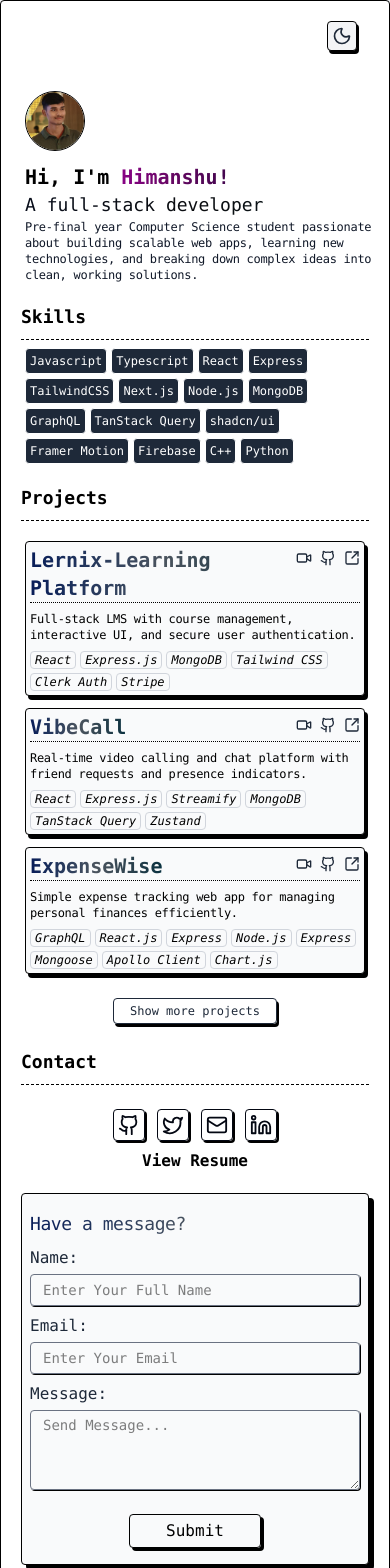
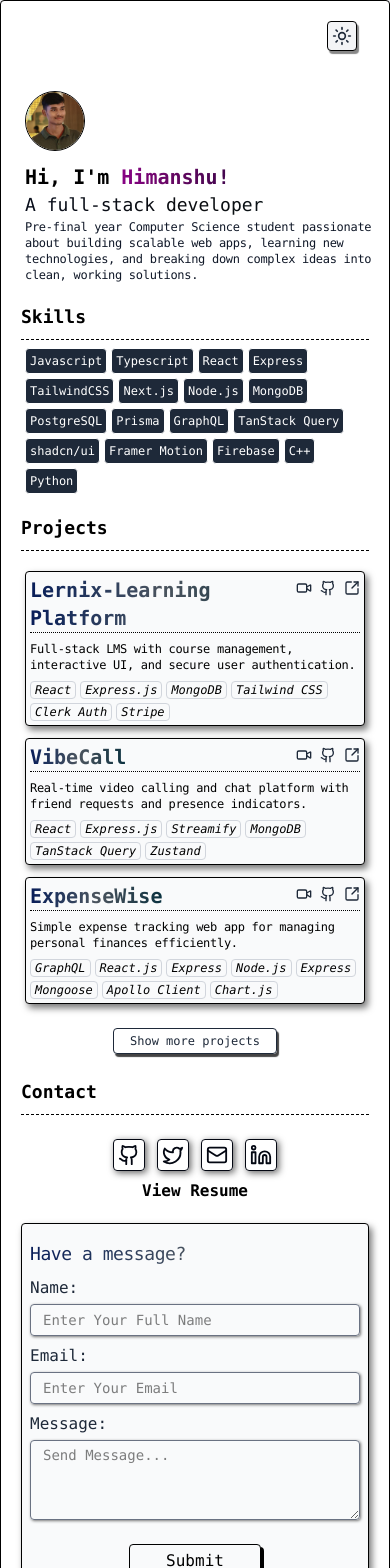
Before and after one commit to himanshur4/portfolio-v1, a React (Vite) app: page / in a window 390 px wide. Shown: the top 1568 px of the page. Built offline with nearby package versions, Linux system fonts and the light colour scheme.

Commit message:
refactor: update styles and improve responsiveness across components

```diff
--- a/src/App.jsx
+++ b/src/App.jsx
@@ -4,7 +4,7 @@ import Home from './pages/Home'
 const App = () => {
   return (
     <div className='flex justify-center min-h-screen
- font-mono font-medium  dark:bg-gradient-to-br dark:from-[#0a0c10] dark:via-[#161b22] dark:to-[#30363d] bg-gray-100 dark:bg-zinc-950'>
+ font-mono font-medium  dark:bg-gradient-to-br dark:from-[#000000] dark:via-[#000000] dark:to-[#000000] bg-gray-100 dark:bg-zinc-950'>
       <Home/>
     </div>
   )
--- a/src/components/Contact.jsx
+++ b/src/components/Contact.jsx
@@ -13,16 +13,16 @@ const Contact = () => {
       </h1>
       <div className="flex-col">
         <div className="flex items-center justify-center gap-3 md:gap-4 pt-6 pb-2 mx-3">
-          <Github className='rounded size-8 sm:size-9 md:size-10 p-1  cursor-pointer dark:text-gray-400 transition-transform duration-300 ease-in-out hover:scale-108 hover:bg-gray-900 hover:text-gray-50
-          border border-solid dark:border-zinc-500 shadow-[2px_2px_0px_#000000] dark:shadow-[2px_2px_0px_#999]  text-gray-950 dark:hover:bg-gray-100 dark:hover:text-gray-800 dark:bg-zinc-950' onClick={()=>handleLinkClick(data.social.github)}/>
-          <Twitter className='rounded size-8 sm:size-9 md:size-10 p-1  cursor-pointer dark:text-gray-400 transition-transform duration-300 ease-in-out hover:scale-108 hover:bg-gray-900 hover:text-gray-50
-          border border-solid dark:border-zinc-500 shadow-[2px_2px_0px_#000000] dark:shadow-[2px_2px_0px_#999]  text-gray-950 dark:hover:bg-gray-100 dark:hover:text-gray-800 dark:bg-zinc-950' onClick={()=>handleLinkClick(data.social.X)} />
-          <a href="mailto:himanshu.tech37@gmail.com"><Mail className='rounded size-8 sm:size-9 md:size-10 p-1  cursor-pointer dark:text-gray-400 transition-transform duration-300 ease-in-out hover:scale-108 hover:bg-gray-900 hover:text-gray-50
-          border border-solid dark:border-zinc-500 shadow-[2px_2px_0px_#000000] dark:shadow-[2px_2px_0px_#999]  text-gray-950 dark:hover:bg-gray-100 dark:hover:text-gray-800 dark:bg-zinc-950' /></a>
-          <Linkedin className='rounded size-8 sm:size-9 md:size-10 p-1  cursor-pointer dark:text-gray-400 transition-transform duration-300 ease-in-out hover:scale-108 hover:bg-gray-900 hover:text-gray-50
-          border border-solid dark:border-zinc-500 shadow-[2px_2px_0px_#000000] dark:shadow-[2px_2px_0px_#999]  text-gray-950 dark:hover:bg-gray-100 dark:hover:text-gray-800 dark:bg-zinc-950' onClick={()=>handleLinkClick(data.social.linkedin)} />
+          <Github className='rounded size-8 sm:size-9 md:size-10 p-1  cursor-pointer dark:text-gray-400 transition-transform duration-300 ease-in-out hover:scale-102 hover:bg-gray-900 hover:text-gray-50
+          border border-solid dark:border-zinc-500 shadow-[2px_2px_7px_#666666] dark:shadow-[2px_2px_2px_#555555] text-gray-950 dark:hover:bg-gray-100 dark:hover:text-gray-800 dark:bg-zinc-950' onClick={()=>handleLinkClick(data.social.github)}/>
+          <Twitter className='rounded size-8 sm:size-9 md:size-10 p-1  cursor-pointer dark:text-gray-400 transition-transform duration-300 ease-in-out hover:scale-102 hover:bg-gray-900 hover:text-gray-50
+          border border-solid dark:border-zinc-500 shadow-[2px_2px_7px_#666666] dark:shadow-[2px_2px_2px_#555555]  text-gray-950 dark:hover:bg-gray-100 dark:hover:text-gray-800 dark:bg-zinc-950' onClick={()=>handleLinkClick(data.social.X)} />
+          <a href="mailto:himanshu.tech37@gmail.com"><Mail className='rounded size-8 sm:size-9 md:size-10 p-1  cursor-pointer dark:text-gray-400 transition-transform duration-300 ease-in-out hover:scale-102 hover:bg-gray-900 hover:text-gray-50
+          border border-solid dark:border-zinc-500 shadow-[2px_2px_7px_#666666] dark:shadow-[2px_2px_2px_#555555]  text-gray-950 dark:hover:bg-gray-100 dark:hover:text-gray-800 dark:bg-zinc-950' /></a>
+          <Linkedin className='rounded size-8 sm:size-9 md:size-10 p-1  cursor-pointer dark:text-gray-400 transition-transform duration-300 ease-in-out hover:scale-102 hover:bg-gray-900 hover:text-gray-50
+          border border-solid dark:border-zinc-500 shadow-[2px_2px_7px_#666666] dark:shadow-[2px_2px_2px_#555555]  text-gray-950 dark:hover:bg-gray-100 dark:hover:text-gray-800 dark:bg-zinc-950' onClick={()=>handleLinkClick(data.social.linkedin)} />
         </div>
-       <a href='/resume.pdf'><p className='text-center font-bold hover:underline cursor-pointer mb-3 hover:scale-105 '>View Resume</p></a>
+       <a href='/resume11.pdf'><p className='text-center font-bold hover:underline cursor-pointer mb-3 hover:scale-105 '>View Resume</p></a>
         <div className='flex items-center justify-center'>
          <ContactCard/>
         </div>
--- a/src/components/ContactCard.jsx
+++ b/src/components/ContactCard.jsx
@@ -18,26 +18,26 @@ const ContactCard = () => {
         setFormData({...formData,[name]:value})
     }
     return (
-        <div className='flex-col justify-center items-start w-full sm:w-3/4 bg-gray-50 dark:bg-zinc-950 p-2 border border-solid dark:border-stone-500 shadow-[5px_5px_0px_#000000] dark:shadow-[4px_4px_0px_#999] mt-2 mb-4 sm:px-3 md:px-4 lg:px-6 rounded'>
+        <div className='flex-col justify-center items-start w-full sm:w-3/4 bg-gray-50 dark:bg-zinc-950 p-2 border border-solid dark:border-stone-500 shadow-[3px_4px_7px_#777777] dark:shadow-[3px_4px_3px_#555555] mt-2 mb-4 sm:px-3 md:px-4 lg:px-6 rounded'>
             <h1 className='text-lg lg:text-xl text-left  mt-2 bg-clip-text text-transparent bg-gradient-to-r dark:from-[#A1C2D4] dark:via-[#BAC8A3] dark:to-[#F1F2B5]  from-[#081c58] via-[#4B545E] to-[#09313f] tracking-tight'>Have a message?</h1>
             <form onSubmit={handleSubmit} className='space-y-2 mt-2'>
                 <div>
                     <label htmlFor='name' className='block font-medium text-base text-gray-800 dark:text-gray-400 '>
                         Name:
                     </label>
-                    <input type='text' name='name' id='name' required value={formData.name} onChange={handleChange} className="mt-1 block h-8 text-sm w-full  border-gray-500 px-3 outline-none focus:border-2 border border-solid dark:border-stone-500 shadow-[1px_1px_0px_#000000] dark:shadow-[1px_1px_0px_#999] rounded" placeholder='Enter Your Full Name' />
+                    <input type='text' name='name' id='name' required value={formData.name} onChange={handleChange} className="mt-1 block h-8 text-sm w-full  border-gray-500 px-3 outline-none focus:border-2 border border-solid dark:border-stone-500 shadow-[1px_1px_3px_#777777] dark:shadow-[1px_1px_3px_#555555] rounded" placeholder='Enter Your Full Name' />
                 </div>
                 <div>
                     <label htmlFor='email' className='block font-medium text-base text-gray-800 dark:text-gray-400 '>
                         Email:
                     </label>
-                    <input type='text' name='email' id='email' required value={formData.email} onChange={handleChange} className="mt-1 block h-8 text-sm w-full  px-3 border-gray-500 outline-none focus:border-2 border rounded border-solid dark:border-stone-500 shadow-[1px_1px_0px_#000000] dark:shadow-[1px_1px_0px_#999]" placeholder='Enter Your Email' />
+                    <input type='text' name='email' id='email' required value={formData.email} onChange={handleChange} className="mt-1 block h-8 text-sm w-full  px-3 border-gray-500 outline-none focus:border-2 border rounded border-solid dark:border-stone-500 shadow-[1px_1px_3px_#777777] dark:shadow-[1px_1px_3px_#555555]" placeholder='Enter Your Email' />
                 </div>
                 <div>
                     <label htmlFor='message' className='block font-medium text-base text-gray-800 dark:text-gray-400 '>
                         Message:
                     </label>
-                    <textarea rows={3} type='textarea' name='message' id='message' required value={formData.message} onChange={handleChange} className="mt-1 block text-sm w-full border-gray-500 px-3 rounded outline-none focus:border-2 min-h-20 pt-1 border border-solid dark:border-stone-500 shadow-[1px_1px_0px_#000000] dark:shadow-[1px_1px_0px_#999]" placeholder='Send Message...'></textarea>
+                    <textarea rows={3} type='textarea' name='message' id='message' required value={formData.message} onChange={handleChange} className="mt-1 block text-sm w-full border-gray-500 px-3 rounded outline-none focus:border-2 min-h-20 pt-1 border border-solid dark:border-stone-500 shadow-[1px_1px_3px_#777777] dark:shadow-[1px_1px_3px_#555555]" placeholder='Send Message...'></textarea>
                 </div>
                 <div className='flex items-center justify-center'>
                 <button type='submit' className=' px-9 py-1 mt-4 mb-2 cursor-pointer border border-solid dark:border-stone-500 shadow-[3px_3px_0px_#000000] dark:shadow-[2px_2px_0px_#999] hover-underline rounded'>
--- a/src/components/Navbar.jsx
+++ b/src/components/Navbar.jsx
@@ -1,4 +1,4 @@
-import { MoonIcon, SunIcon } from 'lucide-react'
+import { MoonIcon, Sun, SunIcon } from 'lucide-react'
 import React, { useEffect } from 'react'
 import { useThemeStore } from '../store/useThemeStore';
 
@@ -11,11 +11,11 @@ const Navbar = () => {
 
   return (
     <div className='flex items-center justify-end p-4 my-1'>
-        <button onClick={toggleDarkMode} className="focus:outline-none mr-4 dark:bg-zinc-950 border border-solid dark:border-zinc-500 shadow-[2px_3px_0px_#000000] dark:shadow-[2px_3px_0px_#999] bg-gray-100 rounded">
+        <button onClick={toggleDarkMode} className="focus:outline-none mr-4 dark:bg-zinc-950 border border-solid dark:border-zinc-500 shadow-[2px_3px_1px_#888888] dark:shadow-[2px_3px_1px_#555555] bg-gray-100 rounded">
         {darkMode ? (
-          <SunIcon  className="size-7 sm:size-8 text-gray-800 dark:text-gray-300 cursor-pointer p-1 " aria-label="Toggle Light Mode" />
+          <MoonIcon  className="size-7 sm:size-8 text-gray-800 dark:text-gray-300 cursor-pointer p-1 " aria-label="Toggle Dark Mode" />
         ) : (
-          <MoonIcon className="size-7 sm:size-8 text-gray-800 dark:text-gray-400 cursor-pointer  p-1" aria-label="Toggle Dark Mode" />
+          <SunIcon className="size-7 sm:size-8 text-gray-800 dark:text-gray-400 cursor-pointer  p-1" aria-label="Toggle Light Mode" />
         )}
       </button>
     </div>
--- a/src/components/Projects.jsx
+++ b/src/components/Projects.jsx
@@ -14,7 +14,7 @@ const Projects = () => {
       </h1>
       <div className="flex flex-col gap-1 md:gap-1.5 lg:gap-2 p-1 mt-2">
         {
-          proj.map((proj) => (<div className='flex-col bg-gray-50 dark:bg-zinc-950 border border-solid dark:border-zinc-500 shadow-[3px_4px_0px_#000000] dark:shadow-[2px_3px_0px_#999] p-1 cursor-pointer hover:transform-3d mt-2 sm:mt-2 md:mt-3 transition-transform duration-300 ease-in-out hover:scale-102 rounded' key={proj.id} onClick={() => handleLinkClick(proj.liveLink)}>
+          proj.map((proj) => (<div className='flex-col bg-gray-50 dark:bg-zinc-950 border border-solid dark:border-zinc-500 shadow-[3px_4px_7px_#777777] dark:shadow-[3px_4px_3px_#555555] p-1 cursor-pointer hover:transform-3d mt-2 sm:mt-2 md:mt-3 transition-transform duration-300 ease-in-out hover:shadow-[3px_4px_0px_#000000] hover:dark:shadow-[3px_4px_0px_#aaaaaa] rounded' key={proj.id} onClick={() => handleLinkClick(proj.liveLink)}>
             <div className="flex justify-between border-b-1 border-dotted dark:border-b-gray-500">
               <h1 className='text-xl font-semibold bg-clip-text text-transparent bg-gradient-to-r dark:from-[#A1C2D4] dark:via-[#BAC8A3] dark:to-[#F1F2B5]  from-[#081c58] via-[#4B545E] to-[#09313f]' >
                 {proj.title}
@@ -44,7 +44,7 @@ const Projects = () => {
           ))
         }
         <div className='flex justify-center items-center'>
-          <button className='text-xs sm:text-sm text-gray-800 dark:text-gray-200 hover:underline cursor-pointer border border-solid dark:border-zinc-500 shadow-[2px_3px_0px_#000000] dark:shadow-[1px_2px_0px_#999] p-1  w-fit px-4   mt-5  rounded' onClick={() => setShowAllProj((prev) => !prev)}>
+          <button className='text-xs sm:text-sm text-gray-800 dark:text-gray-200 hover:underline cursor-pointer border border-solid dark:border-zinc-500 shadow-[2px_3px_1px_#444444] dark:shadow-[1px_2px_0px_#555555] p-1  w-fit px-4   mt-5  rounded' onClick={() => setShowAllProj((prev) => !prev)}>
             {!showAllProj ? "Show more projects" : "Hide all projects"}
           </button>
         </div>
--- a/src/data.js
+++ b/src/data.js
@@ -1,6 +1,6 @@
 export const data={
     skills:[
-        "Javascript","Typescript","React","Express","TailwindCSS","Next.js","Node.js","MongoDB","GraphQL","TanStack Query","shadcn/ui","Framer Motion","Firebase","C++","Python"
+        "Javascript","Typescript","React","Express","TailwindCSS","Next.js","Node.js","MongoDB","PostgreSQL","Prisma","GraphQL","TanStack Query","shadcn/ui","Framer Motion","Firebase","C++","Python"
     ],
     projects:[
         {
--- a/src/pages/Home.jsx
+++ b/src/pages/Home.jsx
@@ -11,7 +11,7 @@ const Home = () => {
      const {darkMode} = useThemeStore();
   return (
 
-    <div className="flex flex-col dark:text-gray-300 w-full sm:w-2xl md:w-3xl sm:px-4 min-h-screen  dark:bg-gradient-to-br dark:from-[#0d1117] dark:via-[#18191a] dark:to-[#21262d]  bg-gradient-to-br  border border-solid shadow-[8px_10px_1px_#000000] dark:shadow-[8px_10px_1px_#bbb] rounded bg-white sm:mb-1 md:mb-2 dark:border-zinc-500" >
+    <div className="flex flex-col dark:text-gray-300 w-full sm:w-2xl md:w-2xl sm:px-4 min-h-screen  dark:bg-gradient-to-br dark:from-[#0d1117] dark:via-[#18191a] dark:to-[#2c212d]  bg-gradient-to-br  border border-solid shadow-[10px_10px_7px_#070613] dark:shadow-[8px_10px_3px_#555555] rounded bg-white sm:mb-1 md:mb-2 dark:border-zinc-500" >
         <Navbar/>
         <Hero />
         <Skills/>
```
